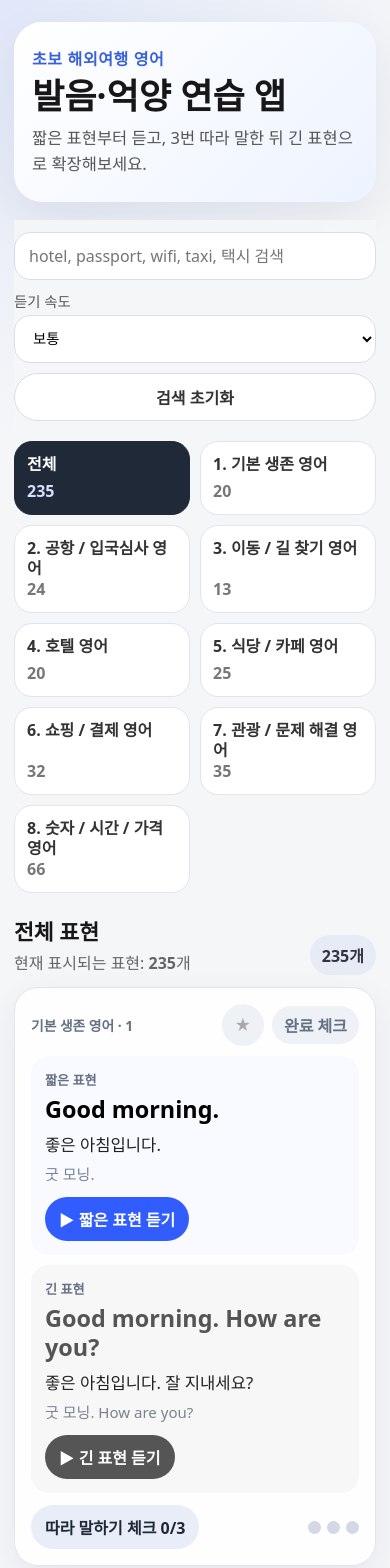
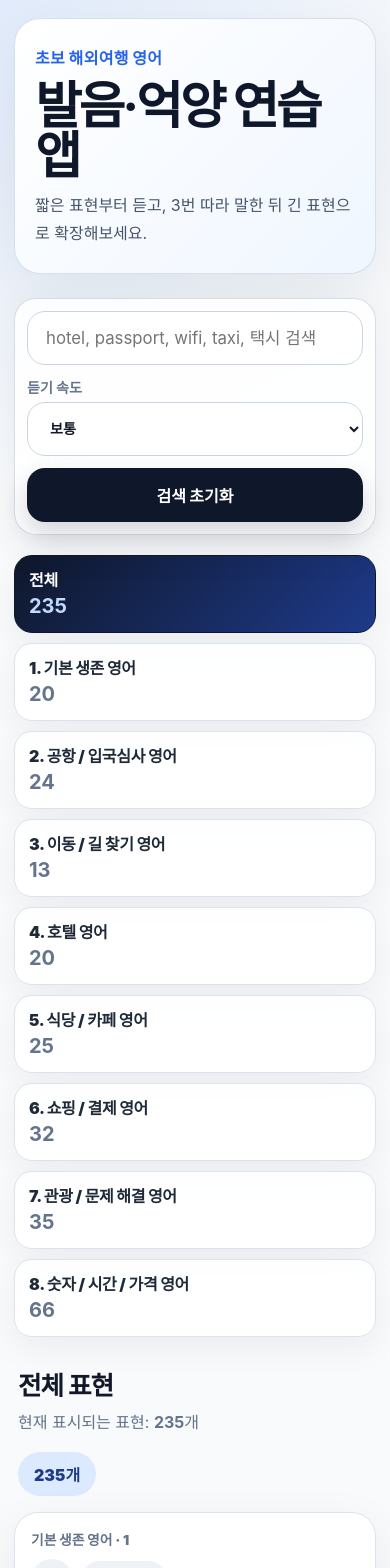
Before and after one commit to marine797/marine797, a React (Vite) app: page / in a window 390 px wide. Shown: the top 1568 px of the page. Built offline with nearby package versions, Linux system fonts and the light colour scheme.

Commit message:
Improve responsive interface design

```diff
--- a/src/styles.css
+++ b/src/styles.css
@@ -3,16 +3,16 @@
 }
 
 :root {
-  color: #171717;
-  background: #f5f6f8;
-  font-family: system-ui, -apple-system, BlinkMacSystemFont, "Segoe UI", sans-serif;
+  color: #111827;
+  background: #f3f4f6;
+  font-family: Inter, Pretendard, system-ui, -apple-system, BlinkMacSystemFont, "Segoe UI", sans-serif;
 }
 
 body {
   margin: 0;
   background:
-    radial-gradient(circle at top left, rgba(77, 124, 255, 0.12), transparent 28rem),
-    #f5f6f8;
+    radial-gradient(circle at top left, rgba(59, 130, 246, 0.12), transparent 30rem),
+    linear-gradient(180deg, #f8fafc 0%, #eef2f7 100%);
 }
 
 button,
@@ -26,171 +26,203 @@ button {
 }
 
 .appShell {
-  width: min(1120px, 100%);
+  width: min(1480px, 100%);
   margin: 0 auto;
-  padding: 22px 14px 64px;
+  padding: 32px 28px 80px;
 }
 
 .hero {
-  padding: 24px 18px;
-  border-radius: 28px;
-  background: linear-gradient(135deg, #ffffff, #edf3ff);
-  box-shadow: 0 18px 48px rgba(29, 42, 68, 0.08);
-  margin-bottom: 18px;
+  display: grid;
+  gap: 12px;
+  padding: 36px 42px;
+  border-radius: 32px;
+  background:
+    linear-gradient(135deg, rgba(255,255,255,0.96), rgba(239,246,255,0.96)),
+    #ffffff;
+  box-shadow: 0 24px 70px rgba(15, 23, 42, 0.08);
+  border: 1px solid rgba(203, 213, 225, 0.7);
+  margin-bottom: 24px;
 }
 
 .eyebrow {
-  margin: 0 0 8px;
-  color: #3762d9;
-  font-weight: 800;
-  letter-spacing: 0.04em;
+  margin: 0;
+  color: #2563eb;
+  font-size: 1rem;
+  font-weight: 900;
+  letter-spacing: 0.02em;
 }
 
 .hero h1 {
   margin: 0;
-  font-size: clamp(2rem, 9vw, 4.3rem);
-  line-height: 1;
+  font-size: clamp(2.6rem, 5vw, 5.2rem);
+  line-height: 0.98;
+  letter-spacing: -0.06em;
+  color: #0f172a;
 }
 
 .subtitle {
-  margin: 12px 0 0;
-  color: #555;
-  font-size: 1.03rem;
-  line-height: 1.6;
+  margin: 0;
+  color: #475569;
+  font-size: clamp(1rem, 1.6vw, 1.25rem);
+  line-height: 1.7;
 }
 
 .toolbar {
   position: sticky;
   top: 0;
-  z-index: 10;
+  z-index: 20;
   display: grid;
-  gap: 10px;
-  grid-template-columns: 1fr;
-  padding: 12px 0;
-  background: rgba(245, 246, 248, 0.88);
-  backdrop-filter: blur(12px);
+  grid-template-columns: minmax(360px, 1fr) 190px 160px;
+  gap: 12px;
+  padding: 16px;
+  margin-bottom: 20px;
+  border-radius: 24px;
+  background: rgba(255, 255, 255, 0.86);
+  backdrop-filter: blur(18px);
+  box-shadow: 0 14px 40px rgba(15, 23, 42, 0.07);
+  border: 1px solid rgba(203, 213, 225, 0.8);
 }
 
 .searchInput,
 .rateControl select {
   width: 100%;
-  min-height: 48px;
-  border: 1px solid #d8ddea;
-  border-radius: 16px;
-  background: #fff;
-  padding: 0 14px;
+  min-height: 54px;
+  border: 1px solid #cbd5e1;
+  border-radius: 18px;
+  background: #ffffff;
+  padding: 0 18px;
+  color: #111827;
   outline: none;
 }
 
-.searchInput:focus {
-  border-color: #5577ff;
-  box-shadow: 0 0 0 4px rgba(85, 119, 255, 0.14);
+.searchInput {
+  font-size: 1.05rem;
+}
+
+.searchInput:focus,
+.rateControl select:focus {
+  border-color: #2563eb;
+  box-shadow: 0 0 0 4px rgba(37, 99, 235, 0.14);
 }
 
 .rateControl {
   display: grid;
-  gap: 4px;
-  color: #555;
-  font-size: 0.9rem;
+  gap: 5px;
+  color: #64748b;
+  font-size: 0.88rem;
+  font-weight: 800;
 }
 
 .pill {
-  min-height: 48px;
-  border: 1px solid #d8ddea;
-  border-radius: 999px;
-  background: #fff;
-  color: #333;
-  font-weight: 700;
-}
-
-.pill.active {
-  color: #fff;
-  background: #222;
+  min-height: 54px;
+  border: 0;
+  border-radius: 18px;
+  background: #0f172a;
+  color: #ffffff;
+  font-weight: 900;
+  box-shadow: 0 12px 28px rgba(15, 23, 42, 0.18);
 }
 
 .categoryGrid {
   display: grid;
-  gap: 10px;
-  grid-template-columns: repeat(2, minmax(0, 1fr));
-  margin: 8px 0 22px;
+  grid-template-columns: repeat(5, minmax(0, 1fr));
+  gap: 12px;
+  margin: 0 0 28px;
 }
 
 .categoryButton {
-  min-height: 74px;
-  border: 1px solid #dfe4ef;
-  border-radius: 18px;
-  background: #fff;
+  min-height: 92px;
+  border: 1px solid #dbe3ef;
+  border-radius: 22px;
+  background: rgba(255, 255, 255, 0.94);
   text-align: left;
-  padding: 12px;
+  padding: 18px;
   display: flex;
   flex-direction: column;
   justify-content: space-between;
-  color: #333;
+  color: #1f2937;
+  box-shadow: 0 12px 34px rgba(15, 23, 42, 0.055);
+  transition: transform 0.15s ease, box-shadow 0.15s ease, border-color 0.15s ease;
+}
+
+.categoryButton:hover {
+  transform: translateY(-2px);
+  box-shadow: 0 18px 42px rgba(15, 23, 42, 0.1);
+  border-color: #93c5fd;
 }
 
 .categoryButton span {
-  font-weight: 800;
-  line-height: 1.25;
+  font-weight: 900;
+  line-height: 1.35;
+  letter-spacing: -0.02em;
 }
 
 .categoryButton strong {
-  color: #777;
+  color: #64748b;
+  font-size: 1.25rem;
 }
 
 .categoryButton.selected {
-  border-color: #1f2937;
-  background: #1f2937;
-  color: #fff;
+  border-color: #0f172a;
+  background: linear-gradient(135deg, #0f172a, #1e3a8a);
+  color: #ffffff;
 }
 
 .categoryButton.selected strong {
-  color: #d6ddff;
+  color: #bfdbfe;
 }
 
 .sectionHeader {
   display: flex;
   justify-content: space-between;
   align-items: end;
-  gap: 12px;
-  margin: 16px 0 12px;
+  gap: 18px;
+  margin: 20px 0 16px;
+  padding: 0 4px;
 }
 
 .sectionHeader h2 {
   margin: 0;
-  font-size: 1.35rem;
+  font-size: clamp(1.6rem, 2.4vw, 2.3rem);
+  letter-spacing: -0.04em;
+  color: #111827;
 }
 
 .sectionHeader p {
-  margin: 5px 0 0;
-  color: #666;
+  margin: 8px 0 0;
+  color: #64748b;
   line-height: 1.5;
 }
 
 .countBadge {
   flex: 0 0 auto;
-  padding: 8px 12px;
+  padding: 10px 16px;
   border-radius: 999px;
-  color: #334;
-  background: #e7ebf5;
-  font-weight: 800;
+  color: #1e3a8a;
+  background: #dbeafe;
+  font-weight: 900;
 }
 
 .cards {
   display: grid;
-  gap: 14px;
+  grid-template-columns: repeat(3, minmax(0, 1fr));
+  gap: 18px;
 }
 
 .phraseCard {
-  border: 1px solid #e0e5ef;
-  border-radius: 24px;
-  background: rgba(255, 255, 255, 0.94);
-  box-shadow: 0 12px 36px rgba(29, 42, 68, 0.07);
-  padding: 16px;
+  border: 1px solid #dbe3ef;
+  border-radius: 28px;
+  background: rgba(255, 255, 255, 0.96);
+  box-shadow: 0 18px 50px rgba(15, 23, 42, 0.075);
+  padding: 20px;
+  min-height: 420px;
+  display: flex;
+  flex-direction: column;
 }
 
 .phraseCard.completed {
-  opacity: 0.68;
-  background: #f2f3f5;
+  opacity: 0.62;
+  background: #f1f5f9;
 }
 
 .cardTop {
@@ -198,13 +230,13 @@ button {
   justify-content: space-between;
   gap: 10px;
   align-items: center;
-  margin-bottom: 10px;
+  margin-bottom: 12px;
 }
 
 .categoryLabel {
-  color: #667085;
+  color: #64748b;
   font-size: 0.86rem;
-  font-weight: 800;
+  font-weight: 900;
 }
 
 .cardActions {
@@ -219,47 +251,48 @@ button {
 .repeatButton {
   border: 0;
   border-radius: 999px;
-  font-weight: 800;
+  font-weight: 900;
 }
 
 .iconButton {
   width: 42px;
   height: 42px;
-  color: #aaa;
-  background: #eef1f6;
+  color: #94a3b8;
+  background: #eef2f7;
 }
 
 .iconButton.active {
-  color: #f5a400;
-  background: #fff3d6;
+  color: #f59e0b;
+  background: #fef3c7;
 }
 
 .doneButton {
   min-height: 38px;
   padding: 0 12px;
-  background: #eef1f6;
-  color: #667085;
+  background: #eef2f7;
+  color: #64748b;
 }
 
 .doneButton.done {
-  background: #d8f5e6;
-  color: #087443;
+  background: #dcfce7;
+  color: #047857;
 }
 
 .phraseBlock {
-  padding: 14px;
-  border-radius: 18px;
-  background: #f8faff;
-  margin-top: 10px;
+  padding: 18px;
+  border-radius: 22px;
+  background: #f8fbff;
+  border: 1px solid #e2e8f0;
+  margin-top: 12px;
 }
 
 .phraseBlock.long {
-  background: #f7f7f7;
+  background: #f8fafc;
 }
 
 .label {
-  margin: 0 0 6px;
-  color: #667085;
+  margin: 0 0 8px;
+  color: #64748b;
   font-size: 0.82rem;
   font-weight: 900;
 }
@@ -267,8 +300,9 @@ button {
 .shortEnglish,
 .longEnglish {
   margin: 0;
-  font-size: clamp(1.35rem, 6vw, 2rem);
-  line-height: 1.22;
+  font-size: clamp(1.35rem, 2vw, 1.9rem);
+  line-height: 1.25;
+  letter-spacing: -0.03em;
 }
 
 .shortEnglish {
@@ -276,37 +310,38 @@ button {
 }
 
 .longEnglish {
-  color: #555555;
+  color: #4b5563;
 }
 
 .korean {
-  margin: 10px 0 0;
-  font-size: 1.04rem;
-  color: #222;
-  line-height: 1.45;
+  margin: 12px 0 0;
+  font-size: 1.02rem;
+  color: #1f2937;
+  line-height: 1.55;
 }
 
 .pronunciation {
-  margin: 6px 0 0;
-  color: #7a8190;
-  font-size: 0.94rem;
-  line-height: 1.45;
+  margin: 8px 0 0;
+  color: #64748b;
+  font-size: 0.95rem;
+  line-height: 1.5;
 }
 
 .speakButton {
-  margin-top: 12px;
+  margin-top: 14px;
   min-height: 44px;
-  padding: 0 14px;
-  background: #315cff;
+  padding: 0 16px;
+  background: #2563eb;
   color: white;
 }
 
 .speakButton.secondary {
-  background: #555;
+  background: #475569;
 }
 
 .practiceRow {
-  margin-top: 12px;
+  margin-top: auto;
+  padding-top: 16px;
   display: flex;
   align-items: center;
   justify-content: space-between;
@@ -315,47 +350,107 @@ button {
 
 .repeatButton {
   min-height: 44px;
-  padding: 0 14px;
-  color: #1f2937;
-  background: #e8edf8;
+  padding: 0 16px;
+  color: #1e3a8a;
+  background: #dbeafe;
 }
 
 .repeatDots {
   display: flex;
-  gap: 6px;
+  gap: 7px;
 }
 
 .dot {
   width: 13px;
   height: 13px;
   border-radius: 50%;
-  background: #d3d8e4;
+  background: #cbd5e1;
 }
 
 .dot.filled {
-  background: #315cff;
+  background: #2563eb;
 }
 
 .loadingCard {
-  margin: 40px 14px;
-  padding: 24px;
-  border-radius: 20px;
+  margin: 80px auto;
+  width: min(760px, 100%);
+  padding: 32px;
+  border-radius: 24px;
   background: #fff;
   text-align: center;
-  font-weight: 800;
+  font-weight: 900;
+  box-shadow: 0 20px 60px rgba(15, 23, 42, 0.08);
 }
 
-@media (min-width: 720px) {
-  .toolbar {
-    grid-template-columns: 1fr 180px 150px;
-    align-items: end;
-  }
-
+@media (max-width: 1180px) {
   .categoryGrid {
-    grid-template-columns: repeat(4, minmax(0, 1fr));
+    grid-template-columns: repeat(3, minmax(0, 1fr));
   }
 
   .cards {
     grid-template-columns: repeat(2, minmax(0, 1fr));
   }
 }
+
+@media (max-width: 760px) {
+  .appShell {
+    padding: 18px 14px 64px;
+  }
+
+  .hero {
+    padding: 26px 20px;
+    border-radius: 26px;
+  }
+
+  .hero h1 {
+    font-size: clamp(2.3rem, 13vw, 4rem);
+  }
+
+  .toolbar {
+    grid-template-columns: 1fr;
+    padding: 12px;
+    border-radius: 22px;
+  }
+
+  .categoryGrid {
+    grid-template-columns: 1fr 1fr;
+    gap: 10px;
+  }
+
+  .categoryButton {
+    min-height: 78px;
+    padding: 14px;
+    border-radius: 18px;
+  }
+
+  .cards {
+    grid-template-columns: 1fr;
+  }
+
+  .phraseCard {
+    min-height: auto;
+    border-radius: 24px;
+    padding: 16px;
+  }
+
+  .sectionHeader {
+    align-items: flex-start;
+    flex-direction: column;
+  }
+}
+
+@media (max-width: 430px) {
+  .categoryGrid {
+    grid-template-columns: 1fr;
+  }
+
+  .cardTop {
+    align-items: flex-start;
+    flex-direction: column;
+  }
+
+  .practiceRow {
+    align-items: flex-start;
+    flex-direction: column;
+  }
+}
```
